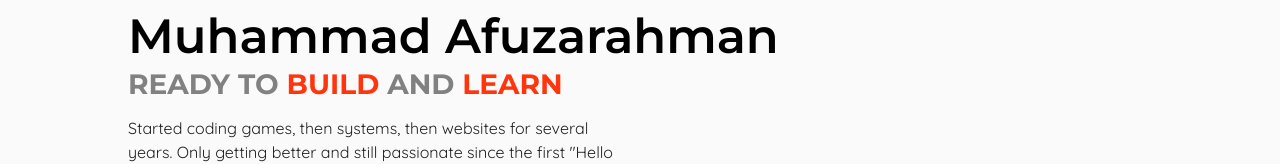
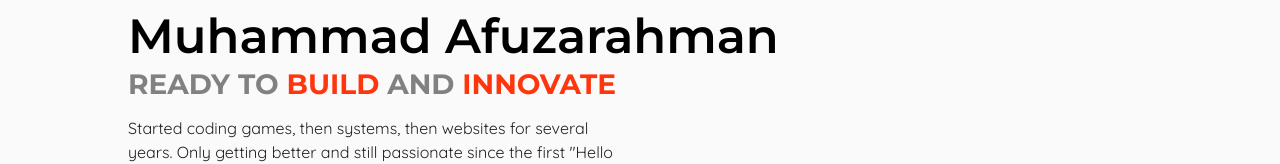
Before and after one commit to afutofu/afutofu.github.io, a React (Create React App) app: page / in a window 1280 px wide. Shown: the part 534-698 px from the top of the page. Built offline with nearby package versions, Linux system fonts and the light colour scheme.

Commit message:
Changed "Learn" to "Innovate"

```diff
--- a/src/components/Home.js
+++ b/src/components/Home.js
@@ -301,7 +301,7 @@ const Home = ({ getHomeTl }) => {
             <Name ref={(el) => (name = el)}>Muhammad Afuzarahman</Name>
             <Motto ref={(el) => (motto = el)}>
               Ready To <MottoBold>Build</MottoBold> And{" "}
-              <MottoBold>Learn</MottoBold>
+              <MottoBold>Innovate</MottoBold>
             </Motto>
             <Description ref={(el) => (description = el)}>
               Started coding games, then systems, then websites for several
```
